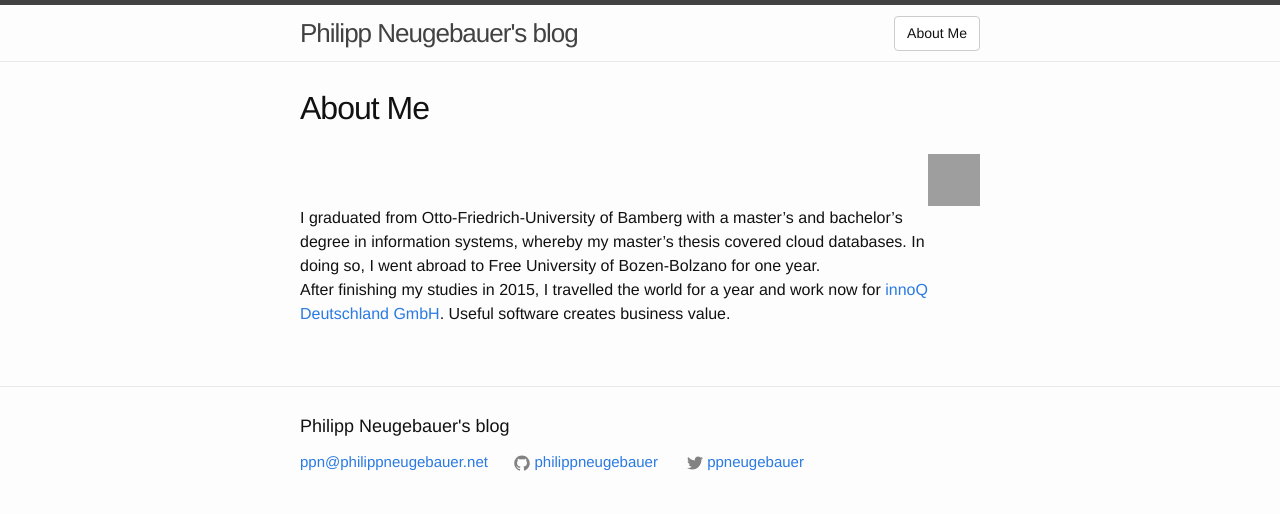
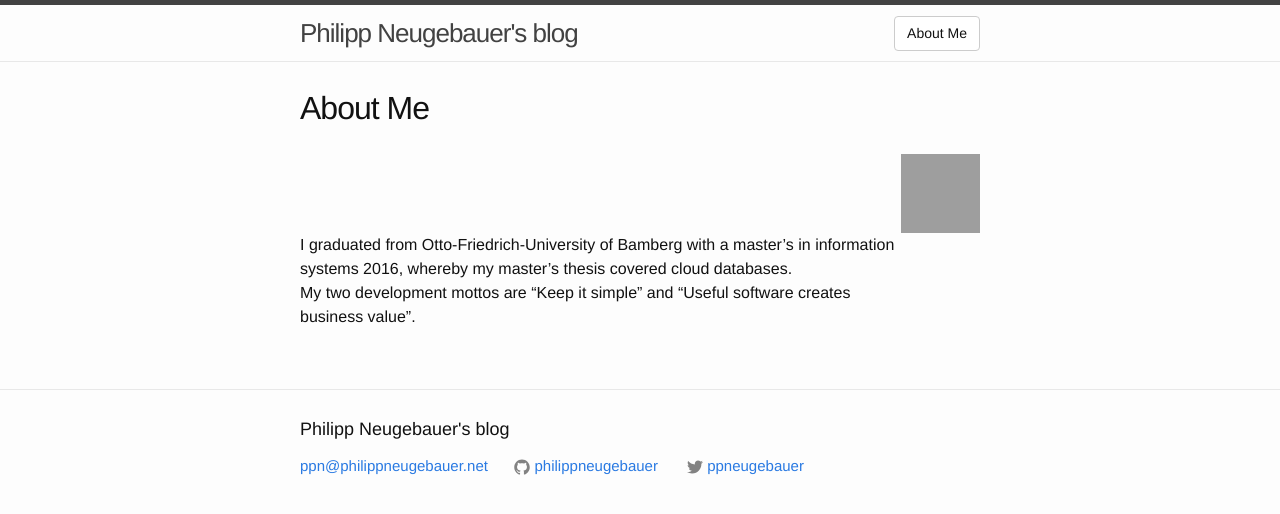
Before and after one commit to philippneugebauer/philippneugebauer.github.io, a Jekyll site: the page built from about.md, in a window 1280 px wide, cut to the strip 0-514 px from the top of the page. Built offline with Jekyll 4.4.1, drawn with Linux system fonts in a browser that asks for light colours; grey boxes are pictures that could not be loaded.

Commit message:
Update about.md

```diff
--- a/about.md
+++ b/about.md
@@ -5,5 +5,5 @@ permalink: /about/
 ---
 
 ||![me](http://www.gravatar.com/avatar/140f700db0703975a38481d26b110e50.png?s=150)|
-|I graduated from Otto-Friedrich-University of Bamberg with a master's and bachelor's degree in information systems, whereby my master's thesis covered cloud databases. In doing so, I went abroad to Free University of Bozen-Bolzano for one year.||
-|After finishing my studies in 2015, I travelled the world for a year and work now for [innoQ Deutschland GmbH](https://www.innoq.com). Useful software creates business value.||
+|I graduated from Otto-Friedrich-University of Bamberg with a master's in information systems 2016, whereby my master's thesis covered cloud databases.||
+|My two development mottos are "Keep it simple" and "Useful software creates business value".||
```
